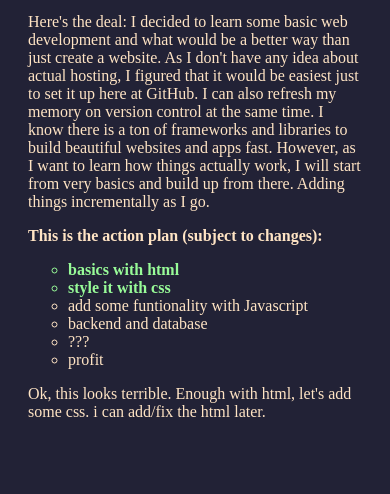
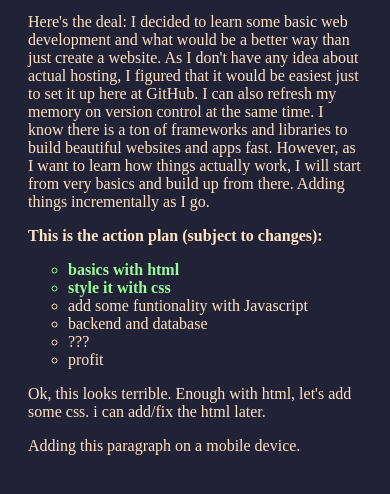
Before and after one commit to jblmqvst/jblmqvst.github.io, a plain HTML site: page index.html in a window 390 px wide. Shown: the part 68-562 px from the top of the page. Drawn offline with Linux system fonts and the light colour scheme.

Commit message:
Mobile update

```diff
--- a/index.html
+++ b/index.html
@@ -24,5 +24,6 @@
             <li>profit</li>
         </ul>
         <p>Ok, this looks terrible. Enough with html, let's add some css. i can add/fix the html later.</p>
+        <p>Adding this paragraph on a mobile device.</p>
     </body>
 </html>
```
